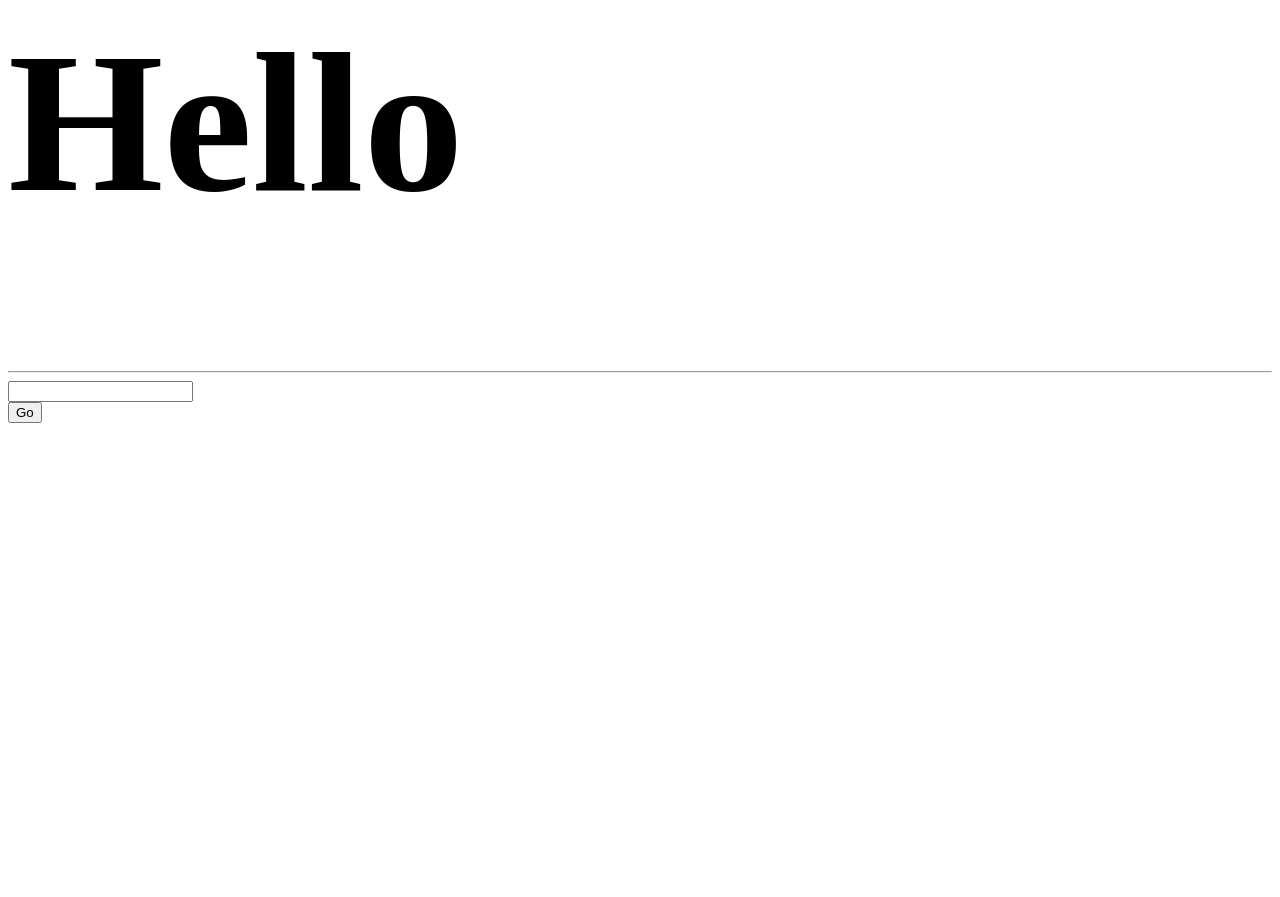
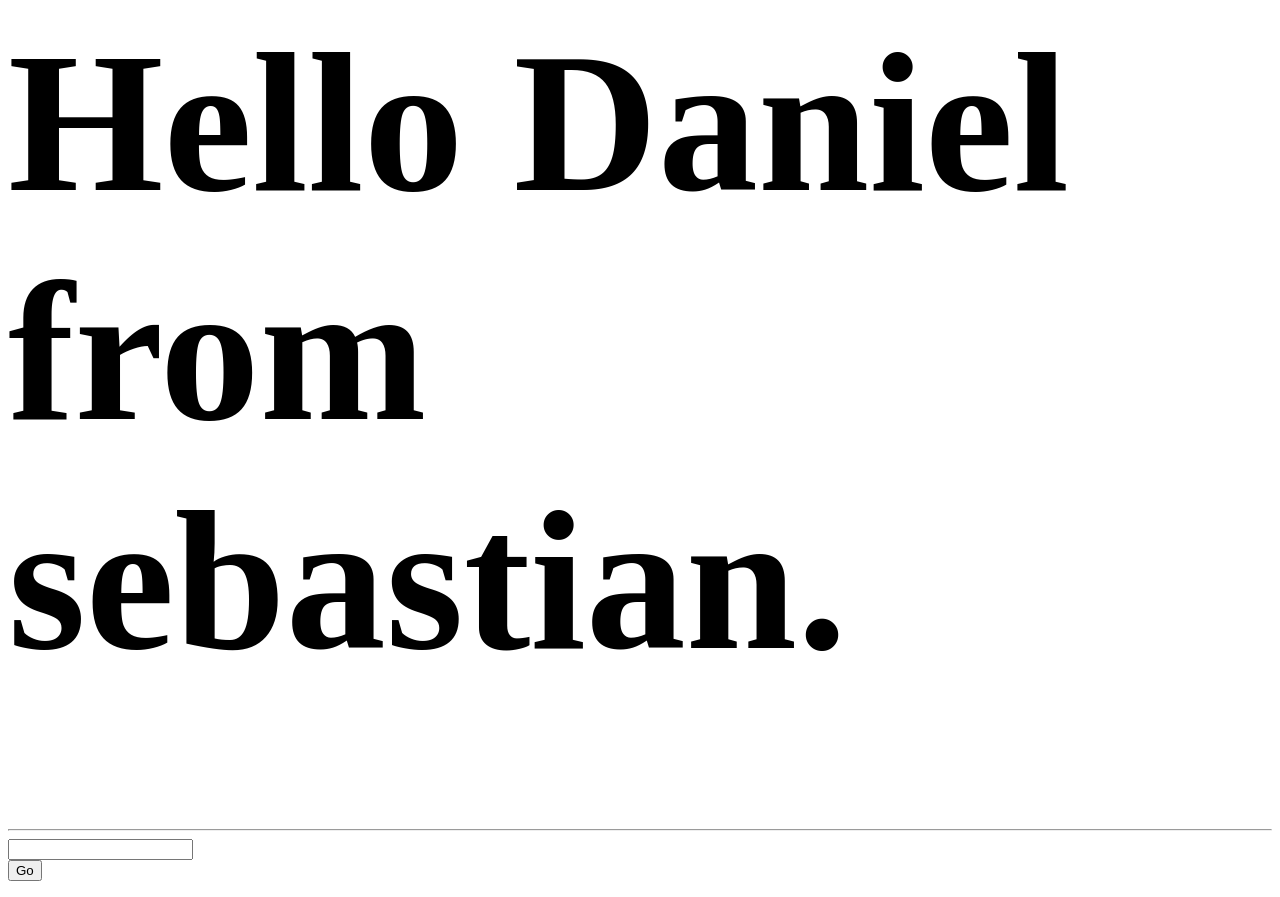
Before and after one commit to DanSanEson/NodeRepoTest, a plain HTML site: page index.html in a window 1280 px wide. Before the commit the page ends 800 px from the top, so only its background shows below. Drawn offline with Linux system fonts and the light colour scheme.

Commit message:
Fixed dangerous and crucial bug

```diff
--- a/index.html
+++ b/index.html
@@ -3,7 +3,7 @@
         <link href="stylesheet1.css" rel="stylesheet"/>
     </head>
     <body>
-        <h1>Hello</h1>
+        <h1>Hello Daniel from sebastian.</h1>
         <hr>
         <form action="http://127.0.0.1:8088/namehandler" method="POST">
             <input type="text" name="firstname">
```
